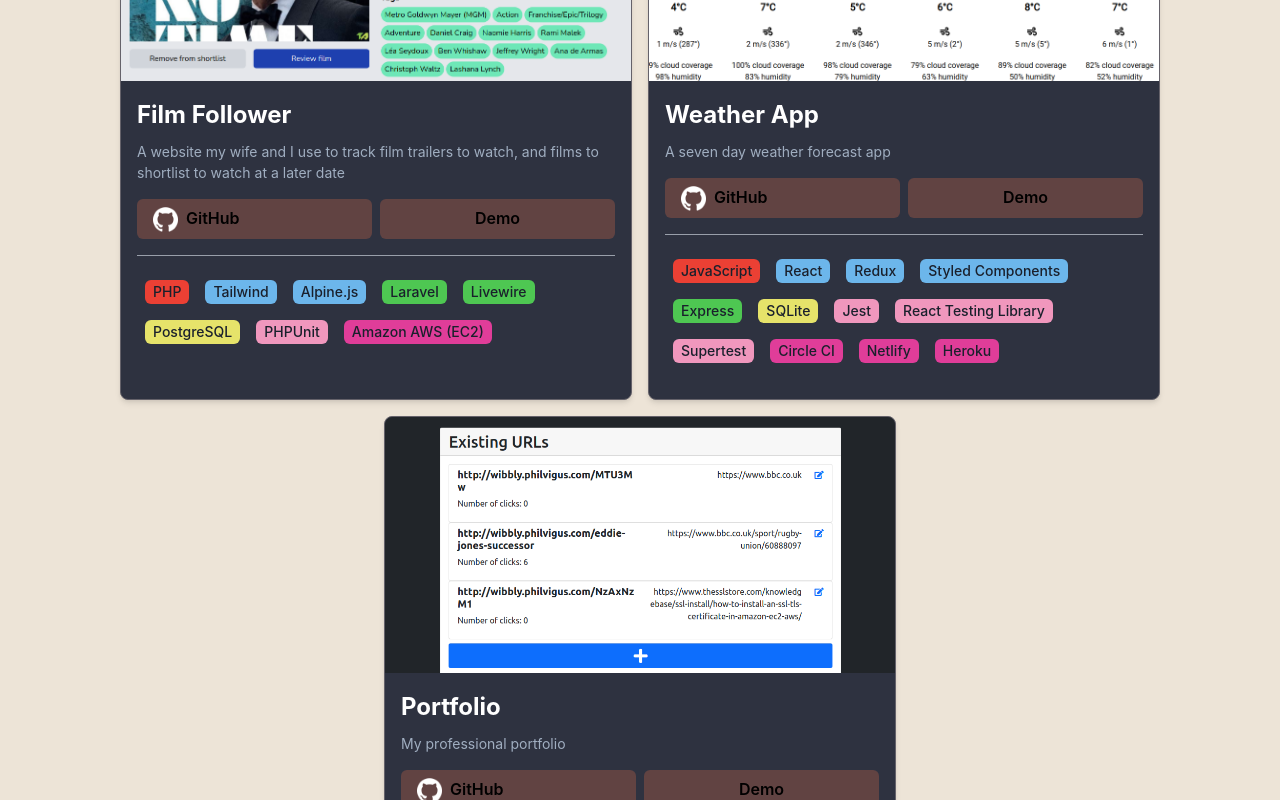
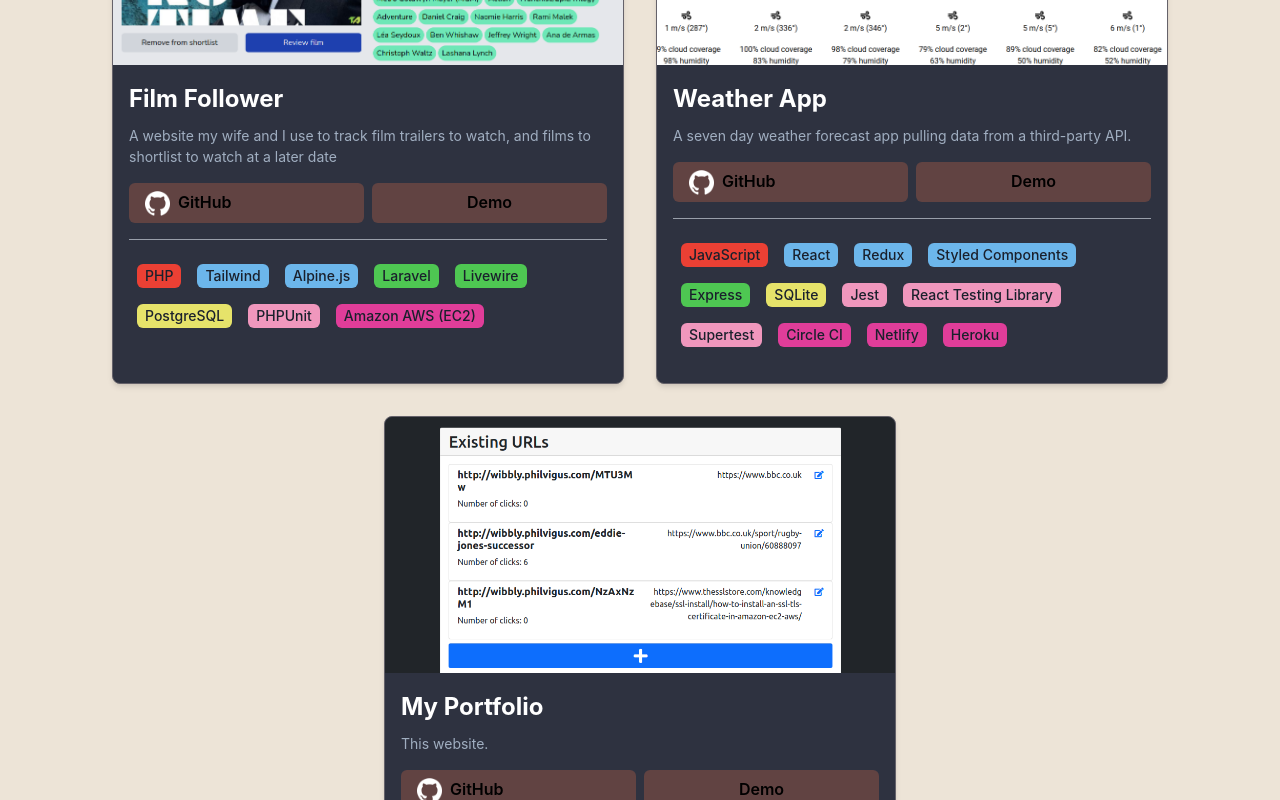
Before and after one commit to PhilipVigus/portfolio2, a React (Create React App) app: page /projects in a window 1280 px wide. Shown: the part 920-1720 px from the top of the page. Built offline with nearby package versions, Linux system fonts and the light colour scheme.

Commit message:
Extract TechnologiesList to component

```diff
--- a/src/components/pages/projects/Project.jsx
+++ b/src/components/pages/projects/Project.jsx
@@ -1,6 +1,7 @@
-import { Box, Button, Divider, Flex, Image, Link, Tag, Text } from '@chakra-ui/react';
+import { Box, Button, Divider, Flex, Image, Link, Text } from '@chakra-ui/react';
 import PropTypes from 'prop-types';
 import { motion } from 'framer-motion';
+import TechnologyList from './TechnologyList';
 
 const GITHUB_LINK_TEXT = 'GitHub';
 const DEMO_LINK_TEXT = 'Demo';
@@ -14,7 +15,7 @@
       boxShadow="md"
       bg="dark"
       maxW="lg"
-      m="2"
+      m={4}
       minH="xl"
       border="1px"
       borderColor="mid"
@@ -28,7 +29,7 @@
         h={64}
         fit="cover"
         src={`./images/screenshots/${data.image}`}
-        alt="Article"
+        alt={`${data.title} screenshot`}
       />
       <Box p={4}>
         <Flex direction="column">
@@ -51,7 +52,7 @@
                   bg="darkAccent"
                   _hover={{ textDecor: 'none', bg: 'lightAccent' }}>
                   <Flex w="full" alignItems="center">
-                    <Image src="images/icons/github.png" boxSize="25" objectFit="cover" me={2} />
+                    <Image src="images/icons/github.png" boxSize={25} objectFit="cover" me={2} />
                     {GITHUB_LINK_TEXT}
                   </Flex>
                 </Button>
@@ -72,40 +73,7 @@
 
           <Divider mt="4" />
 
-          <Box mt={4}>
-            <Flex alignItems="center" flexWrap="wrap">
-              {data.technologies.languages.map((language) => (
-                <Tag m="2" key={language} bg="projects.language">
-                  {language}
-                </Tag>
-              ))}
-              {data.technologies.frontend.map((tech) => (
-                <Tag m="2" key={tech} bg="projects.frontend">
-                  {tech}
-                </Tag>
-              ))}
-              {data.technologies.backend.frameworks.map((framework) => (
-                <Tag m="2" key={framework} bg="projects.backend">
-                  {framework}
-                </Tag>
-              ))}
-              {data.technologies.backend.databases.map((database) => (
-                <Tag m="2" key={database} bg="projects.databases">
-                  {database}
-                </Tag>
-              ))}
-              {data.technologies.testing.map((framework) => (
-                <Tag m="2" key={framework} bg="projects.testing">
-                  {framework}
-                </Tag>
-              ))}
-              {data.technologies.ci_cd.map((framework) => (
-                <Tag m="2" key={framework} bg="projects.ci_cd">
-                  {framework}
-                </Tag>
-              ))}
-            </Flex>
-          </Box>
+          <TechnologyList technologies={data.technologies} />
         </Flex>
       </Box>
     </AnimatedBox>
--- a/src/components/pages/projects/Projects.jsx
+++ b/src/components/pages/projects/Projects.jsx
@@ -3,51 +3,24 @@
 
 import data from './data.json';
 import Project from './Project';
-
-const containerVariants = {
-  hidden: {
-    opacity: 0,
-    y: 20
-  },
-  visible: {
-    opacity: 1,
-    y: 0,
-    transition: {
-      duration: 0.2,
-      delay: 0.1,
-      when: 'beforeChildren',
-      staggerChildren: 0.1
-    }
-  }
-};
-
-const itemVariants = {
-  hidden: {
-    opacity: 0,
-    y: 10
-  },
-  visible: {
-    opacity: 1,
-    y: 0
-  }
-};
+import { parentVariants, childVariants } from './animationVariants';
 
 const AnimatedFlex = motion(Flex);
 const AnimatedBox = motion(Box);
 
 function Projects() {
   return (
-    <Box p="20" mx="auto">
+    <Box px={10} py={10} mx="auto">
       <AnimatedFlex
         justifyItems="center"
         justifyContent="center"
         minW="100%"
         wrap="wrap"
-        variants={containerVariants}
+        variants={parentVariants}
         initial="hidden"
         animate="visible">
         {data.projects.map((project) => (
-          <AnimatedBox key={project.title} variants={itemVariants}>
+          <AnimatedBox key={project.title} variants={childVariants}>
             <Project data={project} h="full" />
           </AnimatedBox>
         ))}
--- /dev/null
+++ b/src/components/pages/projects/TechnologyList.jsx
@@ -0,0 +1,55 @@
+import { Box, Flex, Tag } from '@chakra-ui/react';
+import PropTypes from 'prop-types';
+
+function TechnologyList({ technologies }) {
+  return (
+    <Box mt={4}>
+      <Flex alignItems="center" flexWrap="wrap">
+        {technologies.languages.map((language) => (
+          <Tag m={2} key={language} bg="projects.language">
+            {language}
+          </Tag>
+        ))}
+        {technologies.frontend.map((tech) => (
+          <Tag m={2} key={tech} bg="projects.frontend">
+            {tech}
+          </Tag>
+        ))}
+        {technologies.backend.frameworks.map((framework) => (
+          <Tag m={2} key={framework} bg="projects.backend">
+            {framework}
+          </Tag>
+        ))}
+        {technologies.backend.databases.map((database) => (
+          <Tag m={2} key={database} bg="projects.databases">
+            {database}
+          </Tag>
+        ))}
+        {technologies.testing.map((framework) => (
+          <Tag m={2} key={framework} bg="projects.testing">
+            {framework}
+          </Tag>
+        ))}
+        {technologies.ci_cd.map((framework) => (
+          <Tag m={2} key={framework} bg="projects.ci_cd">
+            {framework}
+          </Tag>
+        ))}
+      </Flex>
+    </Box>
+  );
+}
+TechnologyList.propTypes = {
+  technologies: PropTypes.shape({
+    languages: PropTypes.arrayOf(PropTypes.string).isRequired,
+    frontend: PropTypes.arrayOf(PropTypes.string).isRequired,
+    backend: PropTypes.shape({
+      frameworks: PropTypes.arrayOf(PropTypes.string).isRequired,
+      databases: PropTypes.arrayOf(PropTypes.string).isRequired
+    }).isRequired,
+    testing: PropTypes.arrayOf(PropTypes.string).isRequired,
+    ci_cd: PropTypes.arrayOf(PropTypes.string).isRequired
+  }).isRequired
+};
+
+export default TechnologyList;
--- /dev/null
+++ b/src/components/pages/projects/animationVariants.js
@@ -0,0 +1,31 @@
+const parentVariants = {
+  hidden: {
+    opacity: 0,
+    y: 10
+  },
+  visible: {
+    opacity: 1,
+    y: 0,
+    transition: {
+      duration: 0.1,
+      delay: 0.1,
+      when: 'beforeChildren',
+      staggerChildren: 0.1
+    }
+  }
+};
+
+const childVariants = {
+  hidden: {
+    opacity: 0,
+    scale: 0.9,
+    y: 10
+  },
+  visible: {
+    opacity: 1,
+    scale: 1,
+    y: 0
+  }
+};
+
+export { parentVariants, childVariants };
--- a/src/components/pages/projects/data.json
+++ b/src/components/pages/projects/data.json
@@ -2,7 +2,7 @@
   "projects": [
     {
       "title": "URL Shortener",
-      "description": "A URL shortener implemented in Java Spring Boot, which I used to help me learn the stack",
+      "description": "A URL shortener implemented in Java Spring Boot, which I used to help me learn the stack.",
       "image": "wibbly.png",
       "technologies": {
         "languages": ["Java"],
@@ -21,7 +21,7 @@
     },
     {
       "title": "Slack Bot",
-      "description": "A bot that keeps track of the health status of external services such as Trello, Github and Slack",
+      "description": "A bot that keeps track of the health status of external services such as Trello, Github and Slack.",
       "image": "slackbot.png",
       "technologies": {
         "languages": ["JavaScript"],
@@ -59,7 +59,7 @@
     },
     {
       "title": "Weather App",
-      "description": "A seven day weather forecast app",
+      "description": "A seven day weather forecast app pulling data from a third-party API.",
       "image": "weather.png",
       "technologies": {
         "languages": ["JavaScript"],
@@ -77,8 +77,8 @@
       }
     },
     {
-      "title": "Portfolio",
-      "description": "My professional portfolio",
+      "title": "My Portfolio",
+      "description": "This website.",
       "image": "wibbly.png",
       "technologies": {
         "languages": ["JavaScript"],
```
Also changed, not shown: src/components/pages/about/animationVariants.js (renamed from src/components/pages/about/animationVariants.jsx), 1 other file (tests, documents, lock files or other folders).
